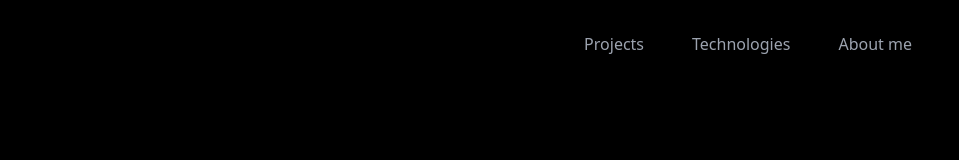
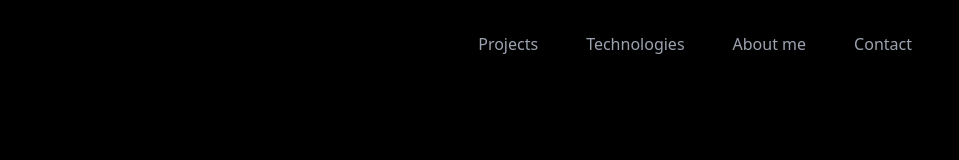
Before and after one commit to irfan0374/Portfolio, a React (Vite) app: page / in a window 1280 px wide. Shown: the top 160 px of the page, without its empty margins (160-1119 px from the left). Built offline with nearby package versions, Linux system fonts and the light colour scheme.

Commit message:
add contacts

```diff
--- a/src/App.jsx
+++ b/src/App.jsx
@@ -55,6 +55,11 @@ function App() {
                 <li>
                   <a href="#aboutme" className="text-gray-400 hover:text-white cursor-pointer">
                     About me
+                  </a>
+                </li>
+                <li>
+                  <a href="#contact" className="text-gray-400 hover:text-white cursor-pointer">
+                    Contact
                   </a>
                 </li>
               </ul>
@@ -380,7 +385,7 @@ function App() {
           <h1 className="text-2xl font-semibold ">
             Get in touch
           </h1>
-          <div className="bg-gray-400 mt-5 rounded-3xl p-6">
+          <div className="bg-gray-500 mt-5 rounded-3xl p-6">
             <div>
               <p className="pt-5 pl-2 font-mono">
                 I'm currently avaliable to take on new projects. So feel free to sent me a message about anything that you want to run past me. You can contact anytime at 24/7
@@ -404,13 +409,13 @@ function App() {
                     <p className="pl-4 text-black text-md font-semibold">irfan188iqbal@gmail.com</p>
                   </div>
                   <div className="flex">
-                    <li className="bg-white w-12 h-12 first-letter:rounded-2xl flex justify-center items-center rounded-3xl">
+                    <li className="bg-white w-12 h-12 first-letter:rounded-2xl flex justify-center items-center rounded-3xl animate-bounce">
                       <div className="flex">
-                        <img src={call} className="w-8 h-8" alt="" />
+                        <img src={call} className="w-8 h-8 " alt="" />
 
                       </div>
                     </li>
-                    <p className="pl-4 text-black text-md font-semibold">+91 8139024188</p>
+                    <p className="pl-4 text-black  text-md font-semibold">+91 8139024188</p>
                   </div>
                 </ul>
               </div>
```
